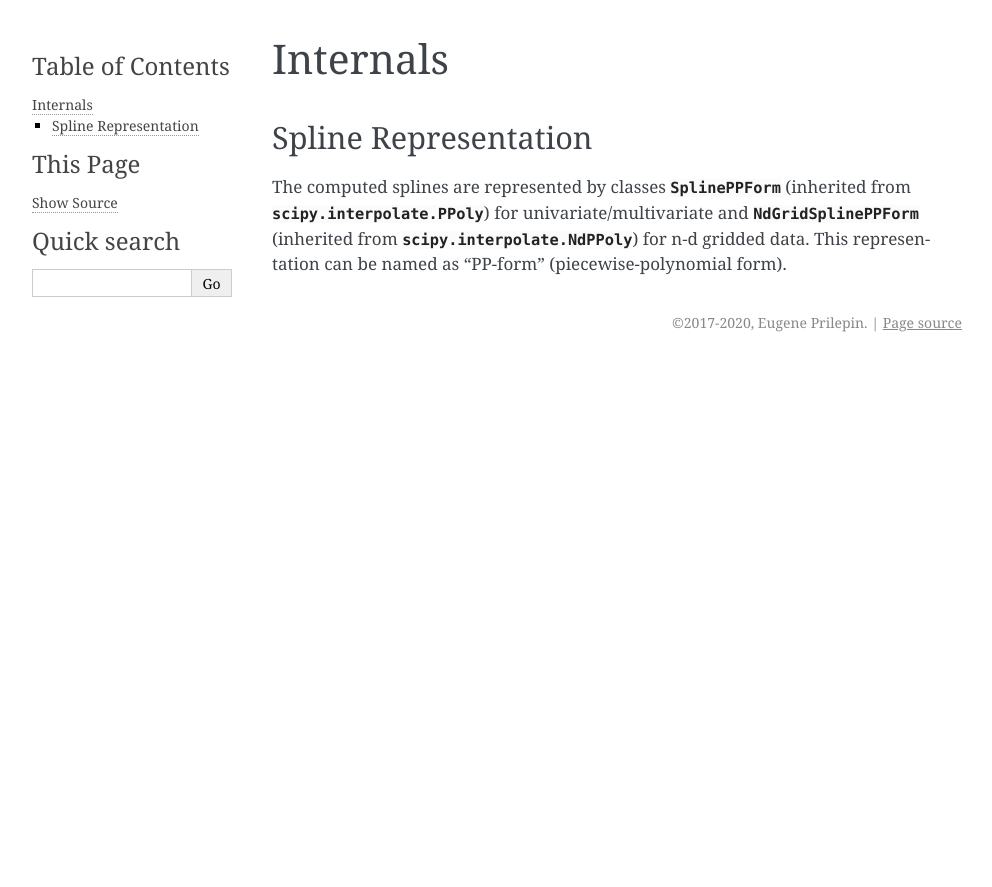
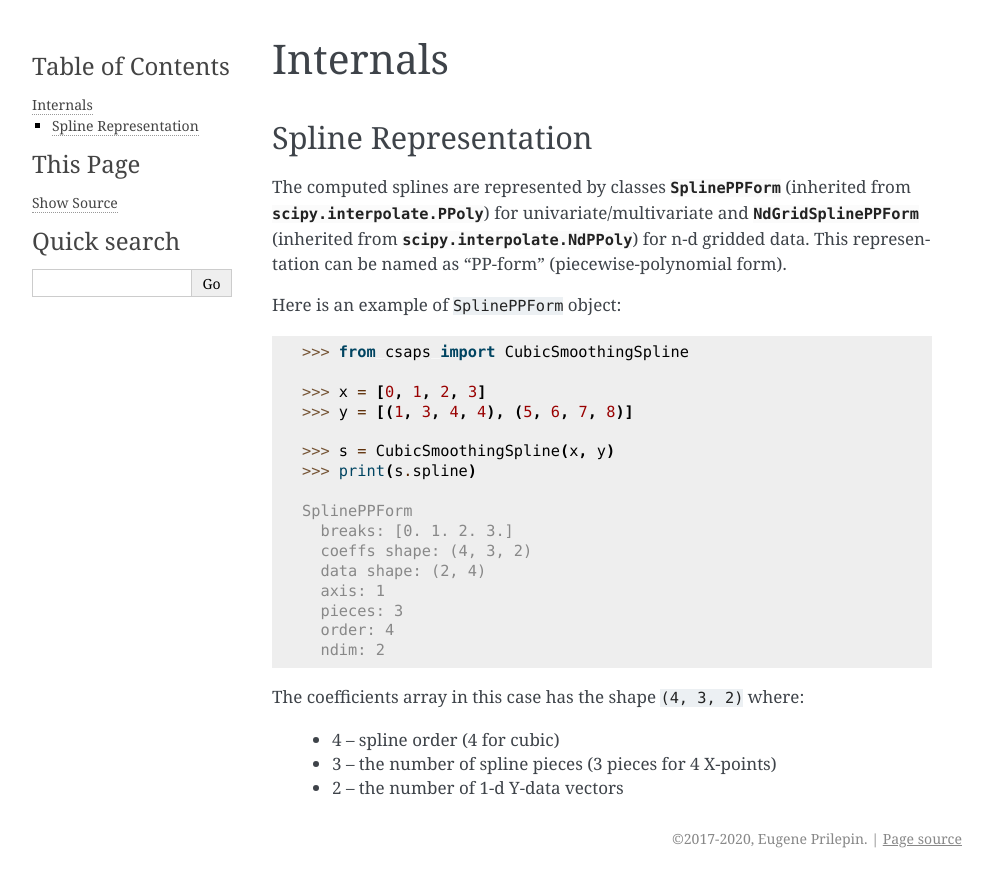
Before and after one commit to espdev/csaps, a Sphinx documentation site: the page built from docs/internals.rst, in a window 1280 px wide. Shown: the top 887 px of the page, without its empty margins (148-1140 px from the left). Built offline with Sphinx 7.4.7, drawn with Linux system fonts in a browser that asks for light colours.

Commit message:
update docs

```diff
--- a/docs/internals.rst
+++ b/docs/internals.rst
@@ -11,3 +11,30 @@ Spline Representation
 The computed splines are represented by classes :class:`SplinePPForm` (inherited from :class:`scipy.interpolate.PPoly`) for univariate/multivariate
 and :class:`NdGridSplinePPForm` (inherited from :class:`scipy.interpolate.NdPPoly`) for n-d gridded data. This representation can be named as "PP-form"
 (piecewise-polynomial form).
+
+Here is an example of ``SplinePPForm`` object:
+
+.. code-block:: python
+
+    >>> from csaps import CubicSmoothingSpline
+
+    >>> x = [0, 1, 2, 3]
+    >>> y = [(1, 3, 4, 4), (5, 6, 7, 8)]
+
+    >>> s = CubicSmoothingSpline(x, y)
+    >>> print(s.spline)
+
+    SplinePPForm
+      breaks: [0. 1. 2. 3.]
+      coeffs shape: (4, 3, 2)
+      data shape: (2, 4)
+      axis: 1
+      pieces: 3
+      order: 4
+      ndim: 2
+
+The coefficients array in this case has the shape ``(4, 3, 2)`` where:
+
+    - 4 -- spline order (4 for cubic)
+    - 3 -- the number of spline pieces (3 pieces for 4 X-points)
+    - 2 -- the number of 1-d Y-data vectors
```
